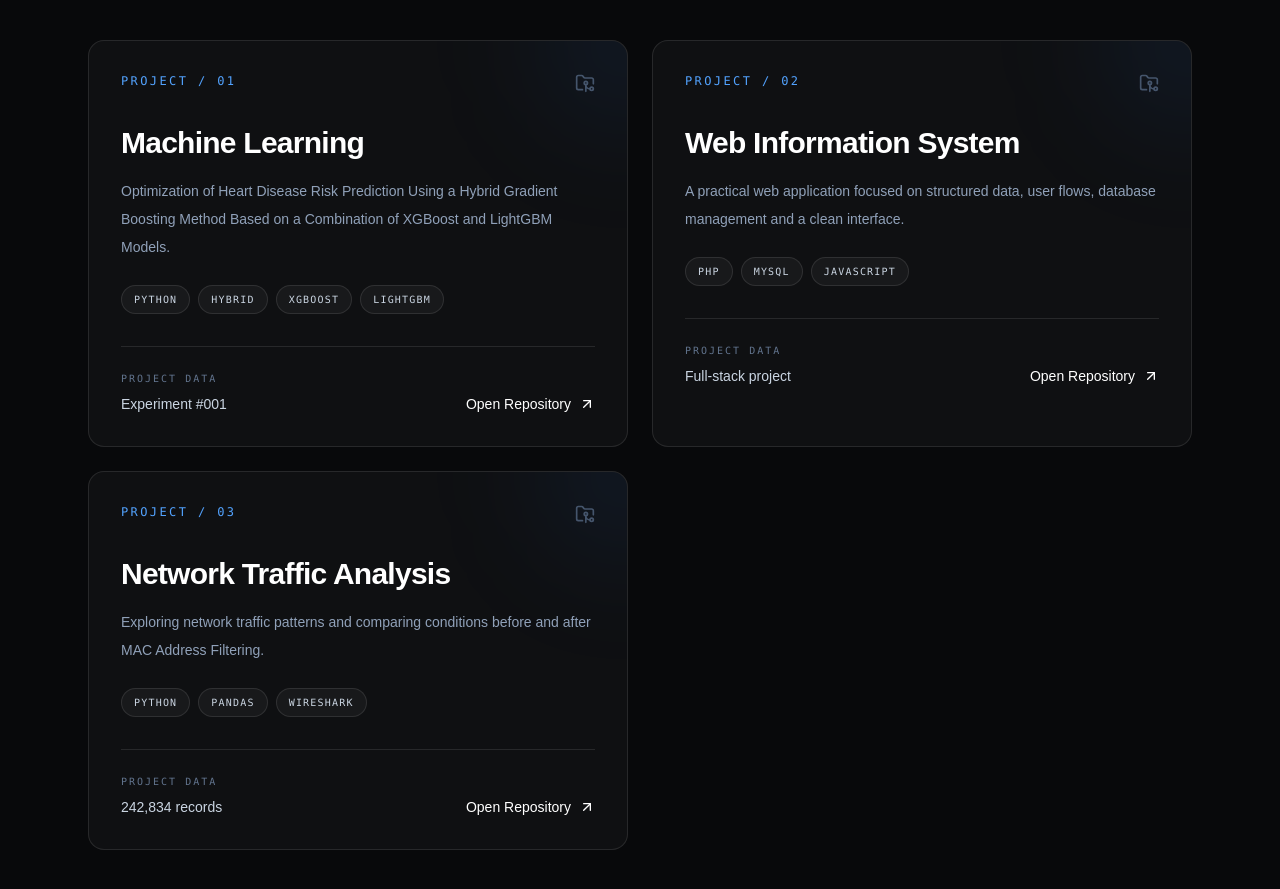
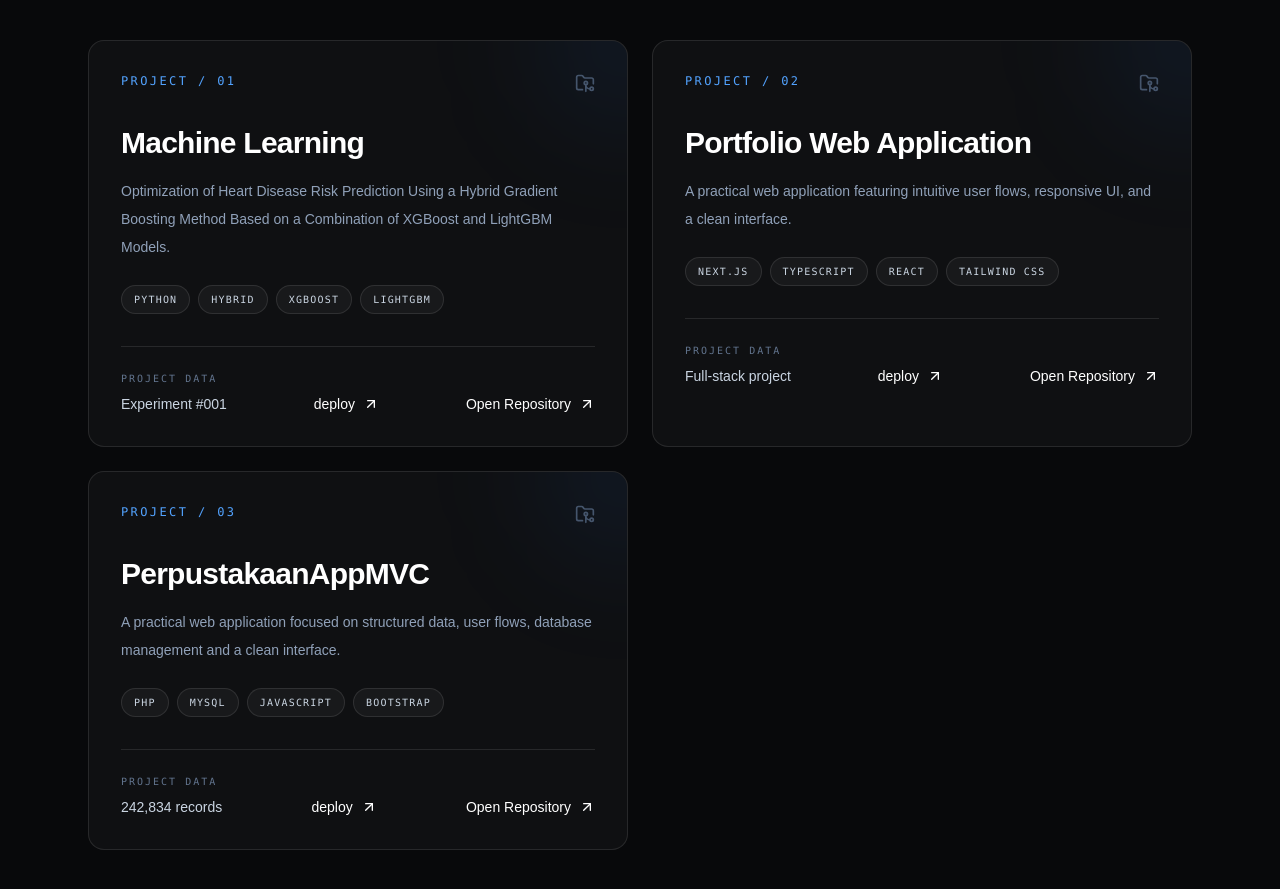
Before and after one commit to fauzsanno/Portofolio, a Next.js app: page / in a window 1280 px wide. Shown: the part 1000-1889 px from the top of the page. Built offline with nearby package versions, Linux system fonts and the light colour scheme.

Commit message:
Update Project

```diff
--- a/app/page.tsx
+++ b/app/page.tsx
@@ -23,23 +23,24 @@ const projects = [
     tags: ['Python', 'hybrid ','XGBoost', 'LightGBM'],
     stat: 'Experiment #001',
     github: 'https://github.com/fauzsanno/hybrid-xgboost-lightgbm-heart-prediction',
+    deploy: 'https://hybrid-xgboost-lightgbm-heart-prediction-n6j49etywmwt48vc58d5h.streamlit.app/',
 
   },
   {
     n: '02',
-    title: 'Web Information System',
-    desc: 'A practical web application focused on structured data, user flows, database management and a clean interface.',
-    tags: ['PHP', 'MySQL', 'JavaScript'],
+    title: 'Portfolio Web Application',
+    desc: 'A practical web application featuring intuitive user flows, responsive UI, and a clean interface.',
+    tags: ['Next.js', 'TypeScript', 'React', 'Tailwind CSS'],
     stat: 'Full-stack project',
-    github: 'https://github.com/fauzsanno/PerpustakaanAppMVC',
+    github: 'https://github.com/fauzsanno/portofolio',
   },
   {
     n: '03',
-    title: 'Network Traffic Analysis',
-    desc: 'Exploring network traffic patterns and comparing conditions before and after MAC Address Filtering.',
-    tags: ['Python', 'Pandas', 'Wireshark'],
+    title: 'PerpustakaanAppMVC',
+    desc: 'A practical web application focused on structured data, user flows, database management and a clean interface.',
+    tags: ['PHP', 'MySQL', 'javascript', 'Bootstrap'],
     stat: '242,834 records',
-    github: 'https://github.com/fauzsanno/NAMA-REPOSITORY3',
+    github: 'https://github.com/fauzsanno/PerpustakaanAppMVC',
   },
 ];
 
@@ -808,6 +809,15 @@ export default function Home()  {
           </div>
 
           {/* Repository */}
+            <a
+            href={project.deploy}
+            target="_blank"
+            rel="noopener noreferrer"
+            className="inline-flex items-center gap-2 text-sm font-medium text-blue-300 transition hover:text-blue-200"
+          >
+            deploy
+            <ArrowUpRight className="h-4 w-4" />
+          </a>
           <a
             href={project.github}
             target="_blank"
```
